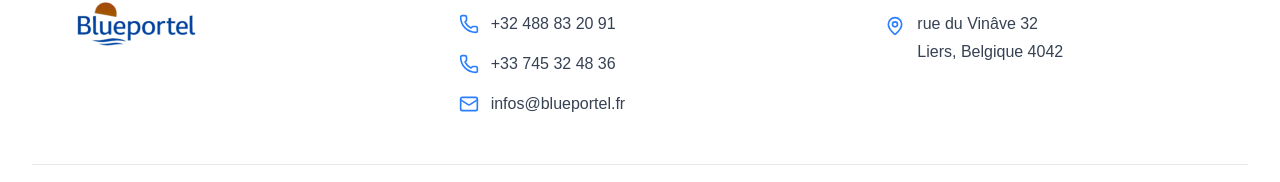
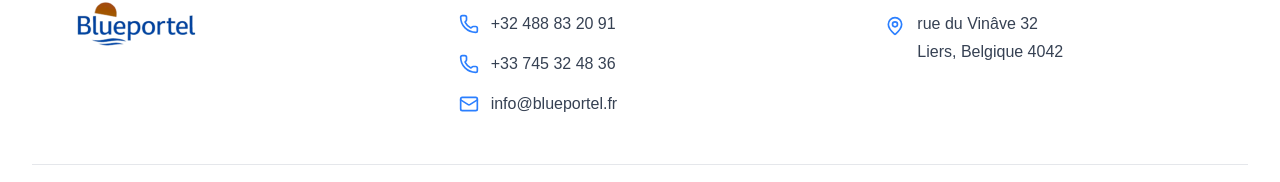
Before and after one commit to NapoTwiixe306/blueportel, a Next.js app: page / in a window 1280 px wide. Shown: the part 4271-4453 px from the top of the page. Built offline with nearby package versions, Linux system fonts and the light colour scheme; no server answers; a web font is replaced by a local one.

Commit message:
Fix email address in Footer component from 'infos@blueportel.fr' to 'info@blueportel.fr' for accuracy.

```diff
--- a/src/components/Footer.tsx
+++ b/src/components/Footer.tsx
@@ -43,7 +43,7 @@ export default function Footer() {
                 className="flex items-center gap-2 sm:gap-3 hover:text-blue-500 transition-colors"
               >
                 <Mail className="w-4 h-4 sm:w-5 sm:h-5 text-blue-500 flex-shrink-0" />
-                <span>infos@blueportel.fr</span>
+                <span>info@blueportel.fr</span>
               </a>
             </div>
           </div>
```
